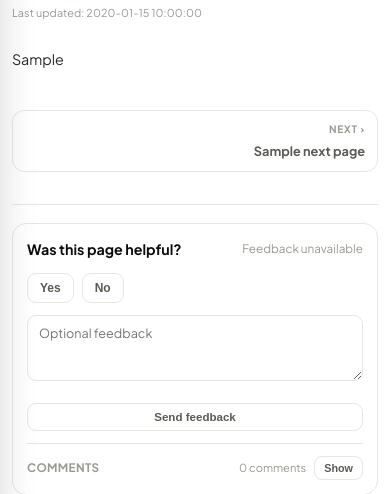
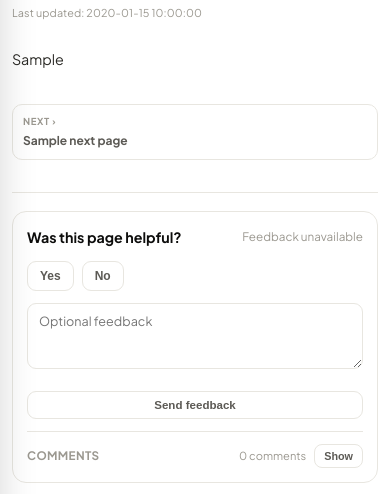
Before and after one commit to TanujaBalthazar98/acceldocs-backend, a Python web app: template app/templates/docs.html in a window 390 px wide. Shown: the part 165-659 px from the top of the page. Run offline with Jinja, Linux system fonts and the light colour scheme; the template is opened without the code that fills it: most values are stand-ins (such as "Sample title", 1, 10 or a date in 2020).

Commit message:
style(docs): compact prev-next controls and improve mobile layout

```diff
--- a/app/templates/docs.html
+++ b/app/templates/docs.html
@@ -174,8 +174,8 @@
       display: inline-flex;
       align-items: center;
       justify-content: center;
-      width: 30px;
-      height: 30px;
+      width: 28px;
+      height: 28px;
       border: 1px solid var(--border);
       background: transparent;
       color: var(--text-3);
@@ -192,8 +192,8 @@
     }
 
     .topbar-action svg {
-      width: 15px;
-      height: 15px;
+      width: 14px;
+      height: 14px;
       flex-shrink: 0;
       opacity: 0.85;
       transition: transform 0.18s ease;
@@ -1046,10 +1046,11 @@
     }
 
     .prev-next {
-      margin-top: 30px;
-      max-width: 720px;
+      margin-top: 24px;
+      max-width: 680px;
       display: flex;
-      gap: 10px;
+      justify-content: space-between;
+      gap: 12px;
       align-items: stretch;
     }
 
@@ -1059,17 +1060,18 @@
     }
 
     .prev-next a {
-      flex: 1 1 0;
+      flex: 0 1 300px;
+      max-width: 300px;
       min-width: 0;
       text-decoration: none;
       border: 1px solid var(--border);
-      border-radius: 12px;
+      border-radius: 10px;
       background: var(--bg);
       color: var(--text);
-      padding: 10px 12px;
+      padding: 8px 10px;
       display: flex;
       flex-direction: column;
-      gap: 4px;
+      gap: 2px;
       transition: border-color 0.15s, background 0.15s, color 0.15s;
     }
 
@@ -1082,11 +1084,12 @@
     .prev-next a.next {
       text-align: right;
       align-items: flex-end;
+      margin-left: auto;
     }
 
     .prev-next-label {
-      font-size: 0.68rem;
-      letter-spacing: 0.07em;
+      font-size: 0.64rem;
+      letter-spacing: 0.06em;
       text-transform: uppercase;
       color: var(--text-3);
       font-weight: 700;
@@ -1096,7 +1099,7 @@
     }
 
     .prev-next-title {
-      font-size: 0.85rem;
+      font-size: 0.8rem;
       font-weight: 650;
       color: var(--text-2);
       width: 100%;
@@ -1360,8 +1363,21 @@
       .page-content img { border-radius: 6px; margin: 1.2em 0; }
       .page-content blockquote { padding: 0.7em 1em; margin: 1em 0; }
 
-      .prev-next { flex-direction: column; gap: 8px; }
-      .prev-next a { max-width: 100%; }
+      .prev-next {
+        flex-direction: column;
+        gap: 8px;
+        max-width: 100%;
+      }
+      .prev-next a {
+        flex: 1 1 auto;
+        max-width: 100%;
+        padding: 9px 10px;
+      }
+      .prev-next a.next {
+        margin-left: 0;
+        text-align: left;
+        align-items: flex-start;
+      }
 
       .landing-title { font-size: 1.9rem; }
     }
```
